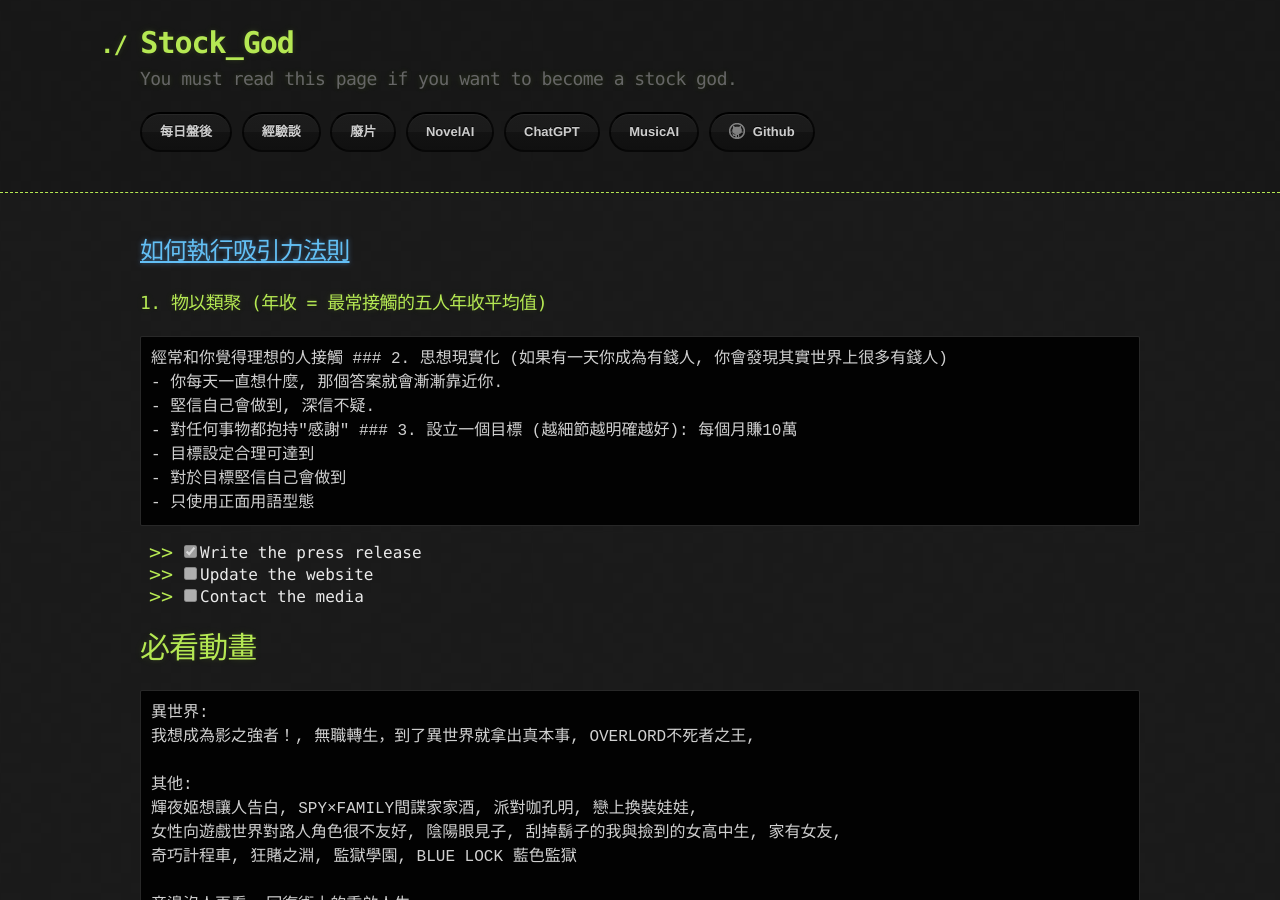
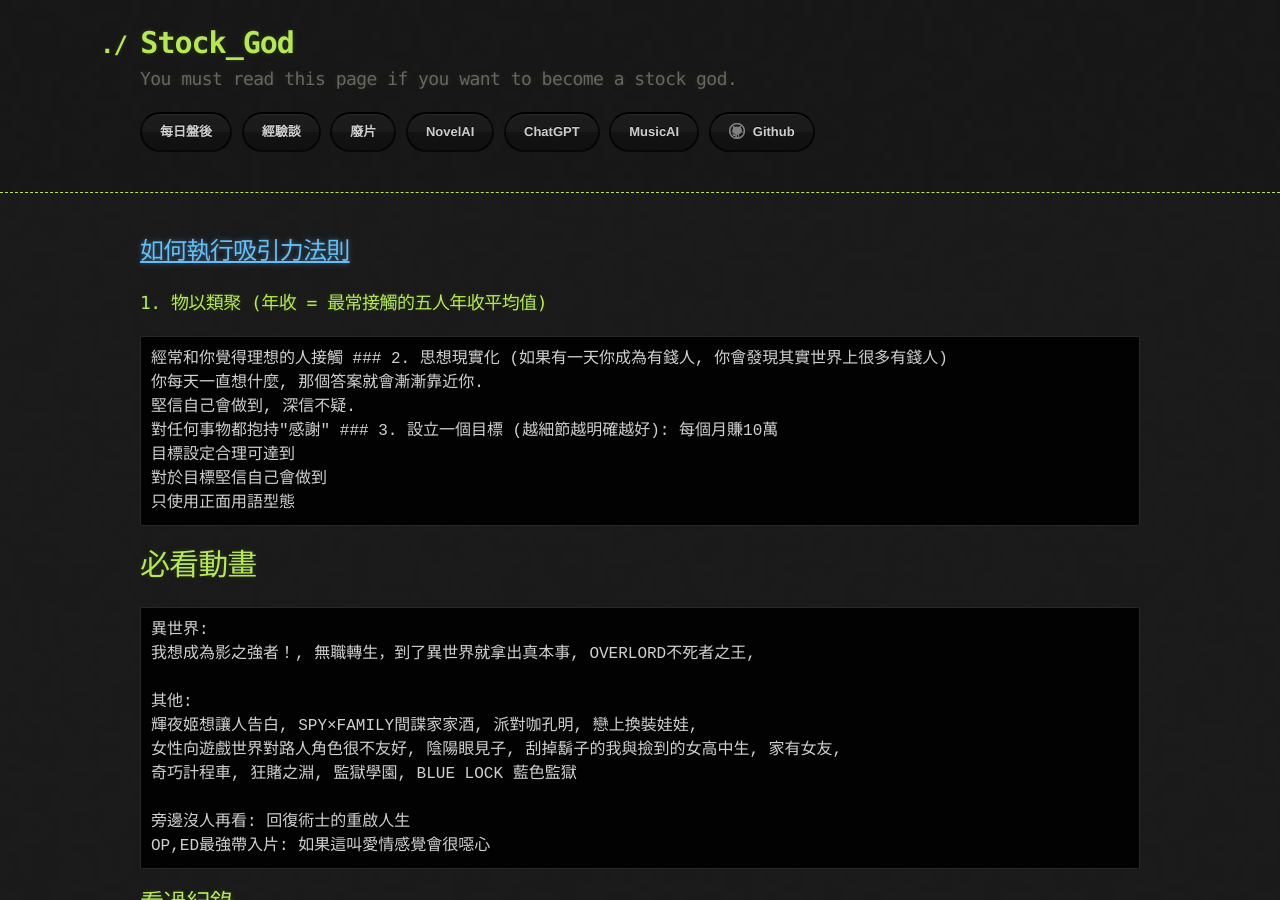
Before and after one commit to lepg5487/Stock_God, a Jekyll site: the page built from video.md, in a window 1280 px wide and 900 px high. Built offline with Jekyll 4.4.1, drawn with Linux system fonts in a browser that asks for light colours; our own code applies the rules of GitHub Pages for plain Markdown files.

Commit message:
Update video.md

````diff
--- a/video.md
+++ b/video.md
@@ -7,17 +7,13 @@ layout: testlayouts
 ### 1. 物以類聚 (年收 = 最常接觸的五人年收平均值)
     經常和你覺得理想的人接觸
 ### 2. 思想現實化 (如果有一天你成為有錢人, 你會發現其實世界上很多有錢人)
-    - 你每天一直想什麼, 那個答案就會漸漸靠近你.
-    - 堅信自己會做到, 深信不疑.
-    - 對任何事物都抱持"感謝"
+    你每天一直想什麼, 那個答案就會漸漸靠近你.
+    堅信自己會做到, 深信不疑.
+    對任何事物都抱持"感謝"
 ### 3. 設立一個目標 (越細節越明確越好): 每個月賺10萬
-    - 目標設定合理可達到
-    - 對於目標堅信自己會做到
-    - 只使用正面用語型態
-
-- [x] Write the press release
-- [ ] Update the website
-- [ ] Contact the media
+    目標設定合理可達到
+    對於目標堅信自己會做到
+    只使用正面用語型態
 
 # 必看動畫
 ```
````
